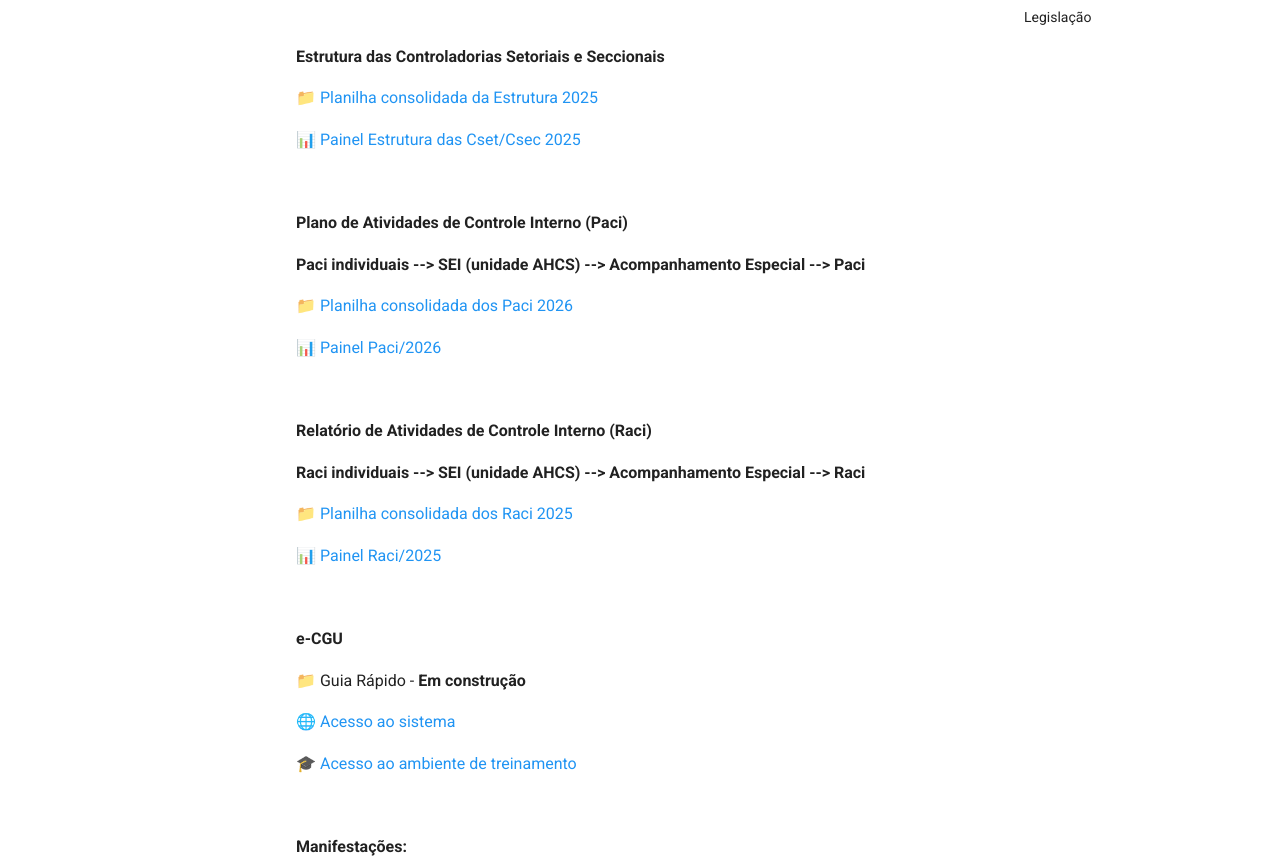
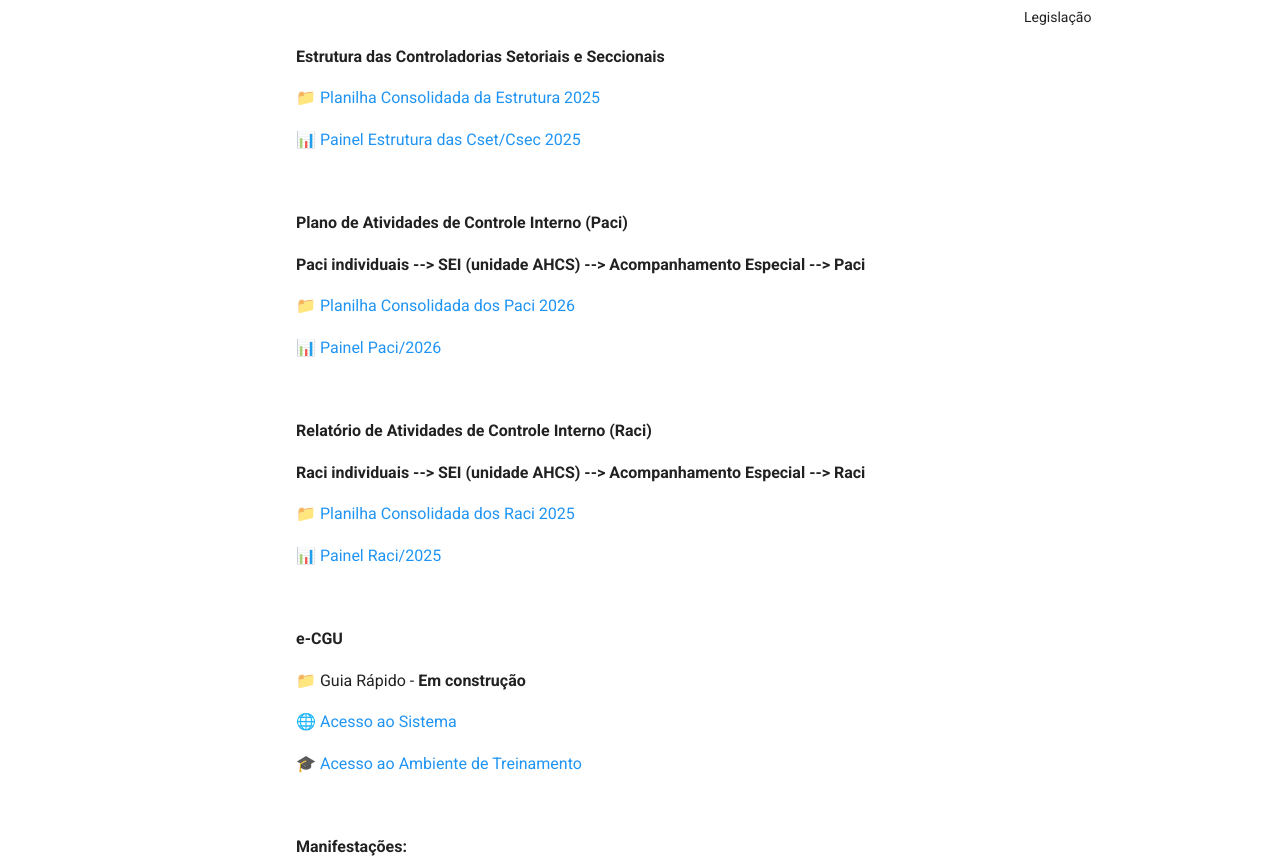
Before and after one commit to CGEMG-AHCS/guia-monitoramento-estrategico, an MkDocs documentation site: the page built from docs/monitoramento/metodologia.md, in a window 1280 px wide and 1400 px high, scrolled down 1420 px. Shown: the part 172-1031 px from the top of the window. Built offline with MkDocs 1.6.1 and Material for MkDocs 9.7.7, drawn with Linux system fonts in a browser that asks for light colours.

```diff
--- a/docs/monitoramento/metodologia.md
+++ b/docs/monitoramento/metodologia.md
@@ -52,7 +52,7 @@ Nesse contexto, busca:
 
 **Estrutura das Controladorias Setoriais e Seccionais**
 
-📁 [Planilha consolidada da Estrutura 2025](https://cecad365.sharepoint.com/:x:/r/sites/HarmonizaoCGE/Documentos%20Compartilhados/General/Gest%C3%A3o%20Cset_Csec/7.1.2%20-%20Recursos%20Humanos%20CSET%20e%20CSEC_consolidado.xlsx?d=w87549d1da1c74adc9283e66b3e28efc9&csf=1&web=1&e=eULoLi)
+📁 [Planilha Consolidada da Estrutura 2025](https://cecad365.sharepoint.com/:x:/r/sites/HarmonizaoCGE/Documentos%20Compartilhados/General/Gest%C3%A3o%20Cset_Csec/7.1.2%20-%20Recursos%20Humanos%20CSET%20e%20CSEC_consolidado.xlsx?d=w87549d1da1c74adc9283e66b3e28efc9&csf=1&web=1&e=eULoLi)
 
 📊 [Painel Estrutura das Cset/Csec 2025](https://app.powerbi.com/view?r=eyJrIjoiNWJiY2Q1MDEtOWY4MC00MDljLWJlNWQtNmFmMTExZmFmZDMzIiwidCI6ImU1ZDNhZTdjLTliMzgtNDhkZS1hMDg3LWY2NzM0YTI4NzU3NCJ9)
 
@@ -62,7 +62,7 @@ Nesse contexto, busca:
 
 **Paci individuais --> SEI (unidade AHCS) --> Acompanhamento Especial --> Paci**
 
-📁 [Planilha consolidada dos Paci 2026](https://cecad365.sharepoint.com/:x:/r/sites/HarmonizaoCGE/Documentos%20Compartilhados/General/1%20-%20Coordenar%20Planejamento%20Anual%20Cset-Csec/Paci%202026/Consolida%C3%A7%C3%A3o%20do%20Paci%202026/01%20Consolida%C3%A7%C3%A3o%20Paci%202026_painel.xlsx?d=wd4ab5f25c8d34477bd95baa9c697f519&csf=1&web=1&e=sOTDue)
+📁 [Planilha Consolidada dos Paci 2026](https://cecad365.sharepoint.com/:x:/r/sites/HarmonizaoCGE/Documentos%20Compartilhados/General/1%20-%20Coordenar%20Planejamento%20Anual%20Cset-Csec/Paci%202026/Consolida%C3%A7%C3%A3o%20do%20Paci%202026/01%20Consolida%C3%A7%C3%A3o%20Paci%202026_painel.xlsx?d=wd4ab5f25c8d34477bd95baa9c697f519&csf=1&web=1&e=sOTDue)
 
 📊 [Painel Paci/2026](https://app.powerbi.com/view?r=eyJrIjoiNDYzZTNjNDktMGJkZC00NjVlLWE1ZGUtOTcxM2Q4MzA1MDkzIiwidCI6ImU1ZDNhZTdjLTliMzgtNDhkZS1hMDg3LWY2NzM0YTI4NzU3NCJ9)
 
@@ -72,7 +72,7 @@ Nesse contexto, busca:
 
 **Raci individuais --> SEI (unidade AHCS) --> Acompanhamento Especial --> Raci**
 
-📁 [Planilha consolidada dos Raci 2025](https://cecad365.sharepoint.com/:x:/r/sites/HarmonizaoCGE/Documentos%20Compartilhados/General/2%20-%20Monitorar%20Atividades%20Cset-Csec%20Execu%C3%A7%C3%A3o%20PACI/2.5.2%20-%20Apura%C3%A7%C3%A3o%20Indicador%20Programa%20004%20do%20PPAG/2025/Indicador%20Programa%20004/01%20Consolida%C3%A7%C3%A3o%20Raci%202025%20-%20geral_Painel.xlsx?d=wf00640d539f4423eb068697a5620b5cb&csf=1&web=1&e=cIaI7b)
+📁 [Planilha Consolidada dos Raci 2025](https://cecad365.sharepoint.com/:x:/r/sites/HarmonizaoCGE/Documentos%20Compartilhados/General/2%20-%20Monitorar%20Atividades%20Cset-Csec%20Execu%C3%A7%C3%A3o%20PACI/2.5.2%20-%20Apura%C3%A7%C3%A3o%20Indicador%20Programa%20004%20do%20PPAG/2025/Indicador%20Programa%20004/01%20Consolida%C3%A7%C3%A3o%20Raci%202025%20-%20geral_Painel.xlsx?d=wf00640d539f4423eb068697a5620b5cb&csf=1&web=1&e=cIaI7b)
 
 📊 [Painel Raci/2025](https://app.powerbi.com/view?r=eyJrIjoiYmQwNzYwNjAtODk3NS00N2RiLWEzYzgtZGRhNzQ0MWNhYzAxIiwidCI6ImU1ZDNhZTdjLTliMzgtNDhkZS1hMDg3LWY2NzM0YTI4NzU3NCJ9)
 
@@ -82,9 +82,9 @@ Nesse contexto, busca:
 
 📁 Guia Rápido - **Em construção**
 
-🌐 [Acesso ao sistema](https://ecgu.cgu.gov.br/)
+🌐 [Acesso ao Sistema](https://ecgu.cgu.gov.br/)
 
-🎓 [Acesso ao ambiente de treinamento](https://eaud-t.cgu.gov.br/)
+🎓 [Acesso ao Ambiente de Treinamento](https://eaud-t.cgu.gov.br/)
 
 <br>
 
```
